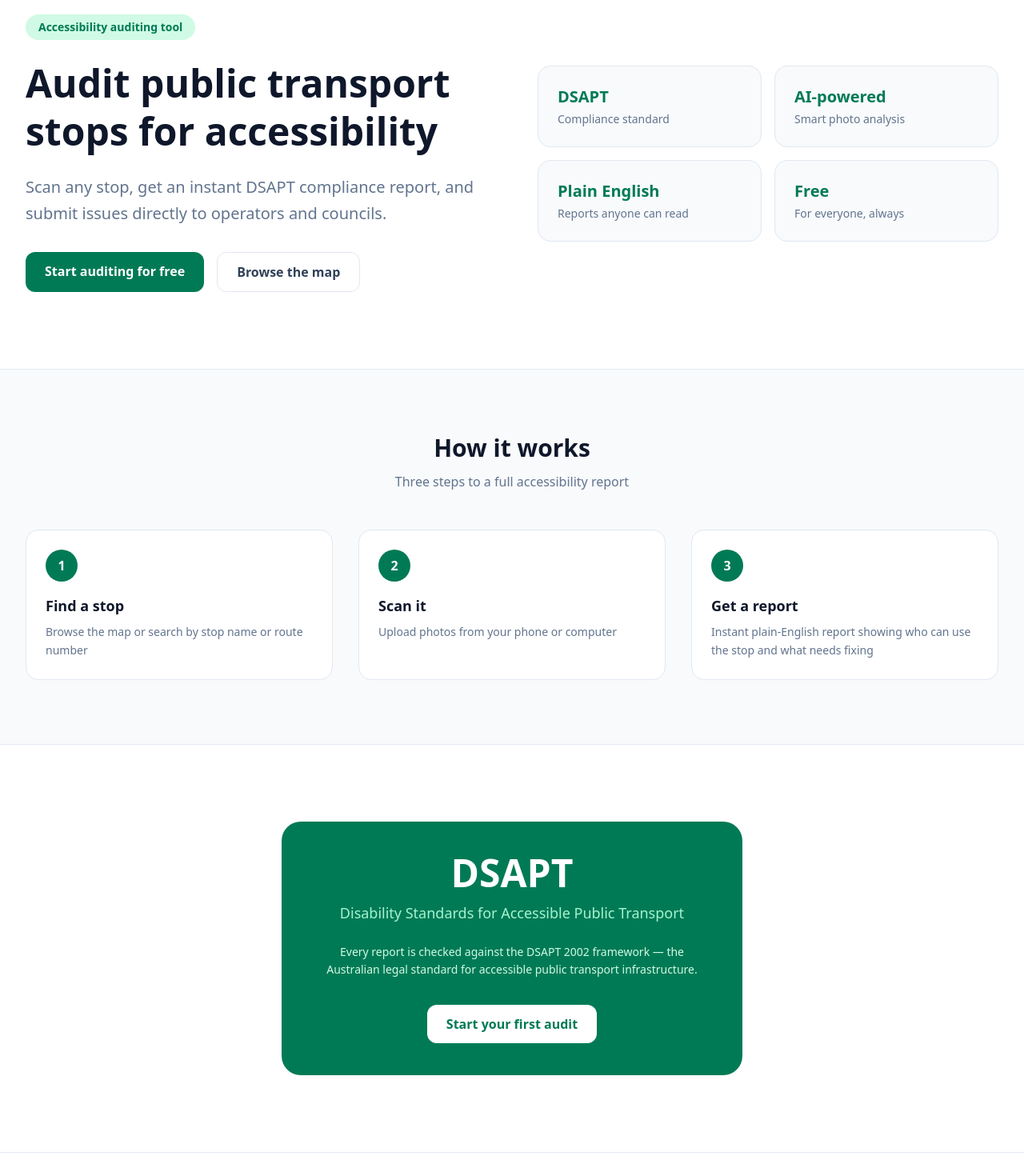
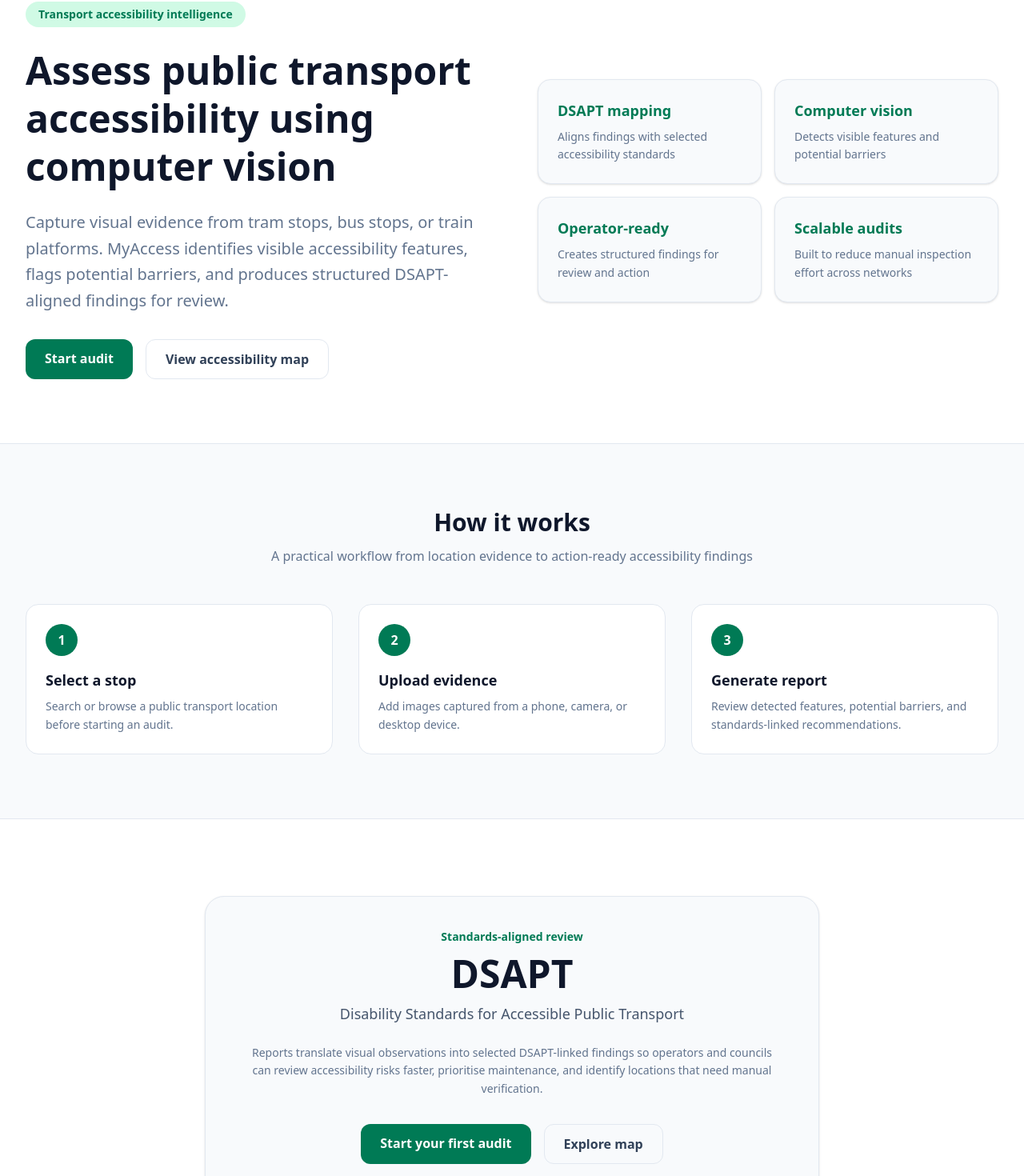
Before and after one commit to Akshaddd/capstone_cvaa, a Next.js app in the folder frontend/: page /d-landing in a window 1280 px wide. Shown: the part 157-1627 px from the top of the page at 80% size. Built offline with nearby package versions, Linux system fonts and the light colour scheme.

Commit message:
feat: update accessibility features and descriptions on the desktop landing page

```diff
--- a/frontend/app/d-landing/page.tsx
+++ b/frontend/app/d-landing/page.tsx
@@ -3,16 +3,16 @@
 import { ThemeToggle } from "../shared-desktop";
 
 const HOW_IT_WORKS = [
-  { step: "1", title: "Find a stop",  desc: "Browse the map or search by stop name or route number" },
-  { step: "2", title: "Scan it",      desc: "Upload photos from your phone or computer"             },
-  { step: "3", title: "Get a report", desc: "Instant plain-English report showing who can use the stop and what needs fixing" },
+  { step: "1", title: "Select a stop",  desc: "Search or browse a public transport location before starting an audit." },
+  { step: "2", title: "Upload evidence", desc: "Add images captured from a phone, camera, or desktop device." },
+  { step: "3", title: "Generate report", desc: "Review detected features, potential barriers, and standards-linked recommendations." },
 ];
 
 const STATS = [
-  { val: "DSAPT",        label: "Compliance standard"      },
-  { val: "AI-powered",   label: "Smart photo analysis"     },
-  { val: "Plain English",label: "Reports anyone can read"  },
-  { val: "Free",         label: "For everyone, always"     },
+  { val: "DSAPT mapping", label: "Aligns findings with selected accessibility standards" },
+  { val: "Computer vision", label: "Detects visible features and potential barriers" },
+  { val: "Operator-ready", label: "Creates structured findings for review and action" },
+  { val: "Scalable audits", label: "Built to reduce manual inspection effort across networks" },
 ];
 
 export default function DesktopLandingPage() {
@@ -37,32 +37,32 @@ export default function DesktopLandingPage() {
         </nav>
       </header>
 
-      <section className="max-w-7xl mx-auto px-8 py-24 grid grid-cols-2 gap-16 items-center">
+      <section className="max-w-7xl mx-auto px-8 py-20 grid grid-cols-2 gap-16 items-center">
         <div>
           <span className="inline-block bg-emerald-100 dark:bg-emerald-950 text-emerald-700 dark:text-emerald-400 text-sm font-semibold px-4 py-1.5 rounded-full mb-6">
-            Accessibility auditing tool
+            Transport accessibility intelligence
           </span>
           <h1 className="text-5xl font-bold leading-tight text-slate-900 dark:text-white mb-6">
-            Audit public transport stops for accessibility
+            Assess public transport accessibility using computer vision
           </h1>
           <p className="text-xl text-slate-500 dark:text-slate-400 mb-8 leading-relaxed">
-            Scan any stop, get an instant DSAPT compliance report, and submit issues directly to operators and councils.
+            Capture visual evidence from tram stops, bus stops, or train platforms. MyAccess identifies visible accessibility features, flags potential barriers, and produces structured DSAPT-aligned findings for review.
           </p>
           <div className="flex gap-4">
             <a href="/d-register" className="bg-emerald-700 text-white font-semibold px-6 py-3 rounded-xl hover:bg-emerald-800">
-              Start auditing for free
+              Start audit
             </a>
             <a href="/d-map" className="border border-slate-200 dark:border-slate-700 text-slate-700 dark:text-slate-300 font-semibold px-6 py-3 rounded-xl hover:bg-slate-50 dark:hover:bg-slate-800">
-              Browse the map
+              View accessibility map
             </a>
           </div>
         </div>
 
         <div className="grid grid-cols-2 gap-4">
           {STATS.map((s) => (
-            <div key={s.label} className="bg-slate-50 dark:bg-slate-800 border border-slate-200 dark:border-slate-700 rounded-2xl p-6">
-              <p className="text-xl font-bold text-emerald-700 dark:text-emerald-400 mb-1">{s.val}</p>
-              <p className="text-sm text-slate-500 dark:text-slate-400">{s.label}</p>
+            <div key={s.label} className="bg-slate-50 dark:bg-slate-800/80 border border-slate-200 dark:border-slate-700 rounded-2xl p-6 shadow-sm hover:border-emerald-500/60 transition-colors">
+              <p className="text-lg font-bold text-emerald-700 dark:text-emerald-400 mb-2">{s.val}</p>
+              <p className="text-sm text-slate-500 dark:text-slate-400 leading-relaxed">{s.label}</p>
             </div>
           ))}
         </div>
@@ -71,7 +71,7 @@ export default function DesktopLandingPage() {
       <section id="how" className="bg-slate-50 dark:bg-slate-800 border-y border-slate-200 dark:border-slate-700 py-20">
         <div className="max-w-7xl mx-auto px-8">
           <h2 className="text-3xl font-bold text-slate-900 dark:text-white mb-3 text-center">How it works</h2>
-          <p className="text-slate-500 dark:text-slate-400 text-center mb-12">Three steps to a full accessibility report</p>
+          <p className="text-slate-500 dark:text-slate-400 text-center mb-12">A practical workflow from location evidence to action-ready accessibility findings</p>
           <div className="grid grid-cols-3 gap-8">
             {HOW_IT_WORKS.map((s) => (
               <div key={s.step} className="bg-white dark:bg-slate-900 rounded-2xl p-6 border border-slate-200 dark:border-slate-700">
@@ -87,21 +87,27 @@ export default function DesktopLandingPage() {
       </section>
 
       <section id="about" className="max-w-7xl mx-auto px-8 py-24 flex justify-center">
-        <div className="bg-emerald-700 rounded-3xl p-10 text-white text-center max-w-xl w-full">
-          <p className="text-5xl font-extrabold mb-3">DSAPT</p>
-          <p className="text-emerald-200 text-lg mb-6">Disability Standards for Accessible Public Transport</p>
-          <p className="text-emerald-100 text-sm leading-relaxed">
-            Every report is checked against the DSAPT 2002 framework — the Australian legal standard for accessible public transport infrastructure.
+        <div className="bg-slate-50 dark:bg-slate-800 border border-slate-200 dark:border-slate-700 rounded-3xl p-10 text-center max-w-3xl w-full shadow-sm">
+          <p className="text-sm font-semibold text-emerald-700 dark:text-emerald-400 mb-3">Standards-aligned review</p>
+          <p className="text-5xl font-extrabold mb-3 text-slate-900 dark:text-white">DSAPT</p>
+          <p className="text-slate-600 dark:text-slate-300 text-lg mb-6">Disability Standards for Accessible Public Transport</p>
+          <p className="text-slate-500 dark:text-slate-400 text-sm leading-relaxed max-w-2xl mx-auto">
+            Reports translate visual observations into selected DSAPT-linked findings so operators and councils can review accessibility risks faster, prioritise maintenance, and identify locations that need manual verification.
           </p>
-          <a href="/d-register" className="inline-block mt-8 bg-white text-emerald-700 font-bold px-6 py-3 rounded-xl hover:bg-emerald-50">
-            Start your first audit
-          </a>
+          <div className="flex justify-center gap-4 mt-8">
+            <a href="/d-register" className="inline-block bg-emerald-700 text-white font-bold px-6 py-3 rounded-xl hover:bg-emerald-800">
+              Start your first audit
+            </a>
+            <a href="/d-map" className="inline-block border border-slate-200 dark:border-slate-700 text-slate-700 dark:text-slate-300 font-bold px-6 py-3 rounded-xl hover:bg-slate-100 dark:hover:bg-slate-900">
+              Explore map
+            </a>
+          </div>
         </div>
       </section>
 
       <footer className="border-t border-slate-200 dark:border-slate-700 py-8">
         <div className="max-w-7xl mx-auto px-8 flex items-center justify-between text-sm text-slate-400 dark:text-slate-500">
-          <span>MyAccess &copy; {new Date().getFullYear()}</span>
+          <span>MyAccess &copy; {new Date().getFullYear()} · Accessibility audit platform</span>
           <div className="flex gap-6">
             <a href="/d-login"    className="hover:text-slate-600 dark:hover:text-slate-300">Sign in</a>
             <a href="/d-register" className="hover:text-slate-600 dark:hover:text-slate-300">Register</a>
```
